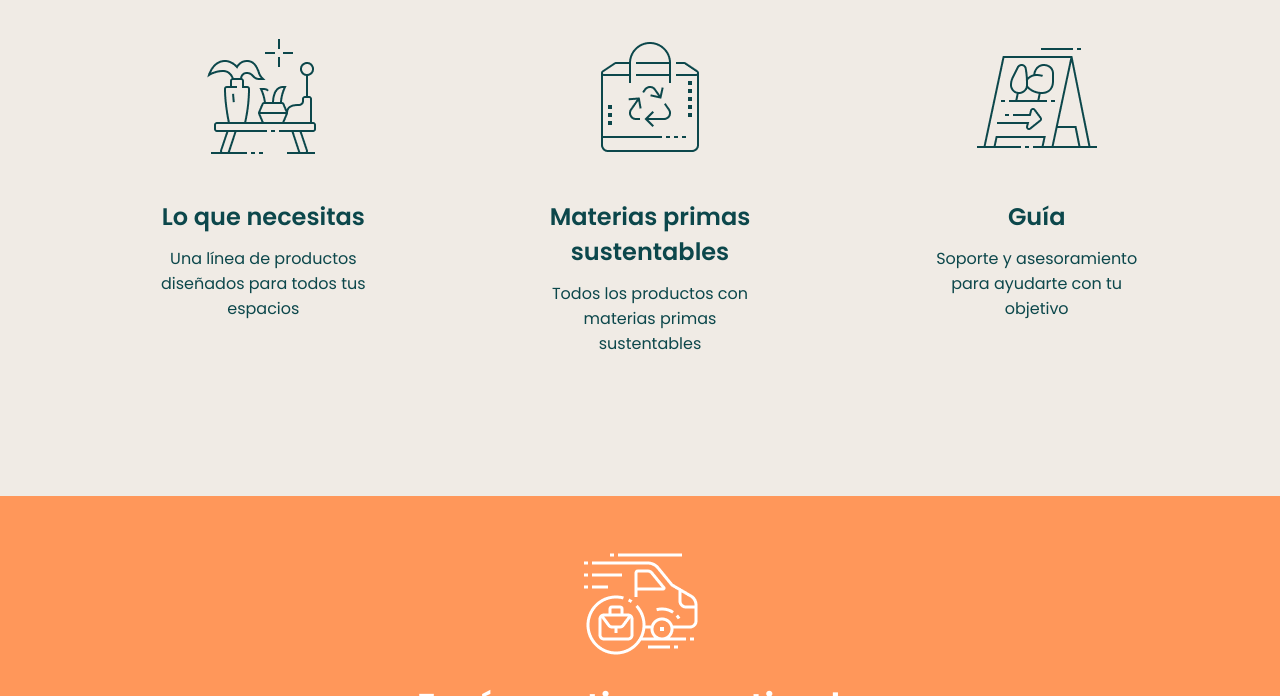
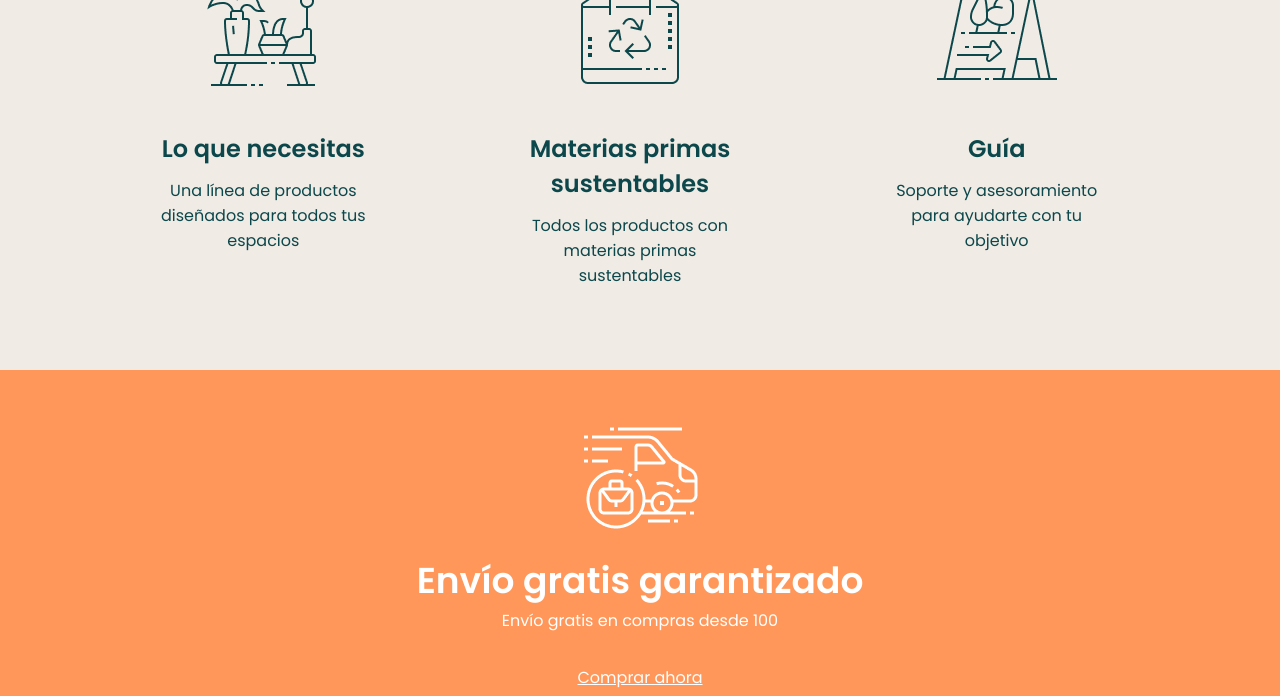
Before and after one commit to Adalab/modulo-1-evaluacion-final-tanferest, a website: page docs/index.html in a window 1280 px wide. Shown: the part 1052-1748 px from the top of the page. Drawn offline with nearby package versions, Linux system fonts and the light colour scheme; files that its build step writes are made by us from their sources.

Commit message:
fix padding on module 2

```diff
--- a/src/scss/layout/_main.scss
+++ b/src/scss/layout/_main.scss
@@ -15,9 +15,6 @@
     grid-template-rows: 20% 80%;
     grid-template-areas: "title title title" "item1 item2 item3";
     padding: 60px 90px 70px 90px;
-  }
-  @include desktop {
-    padding: 10% 40px 10% 80px;
   }
   &__title {
     width: 322px;
```
